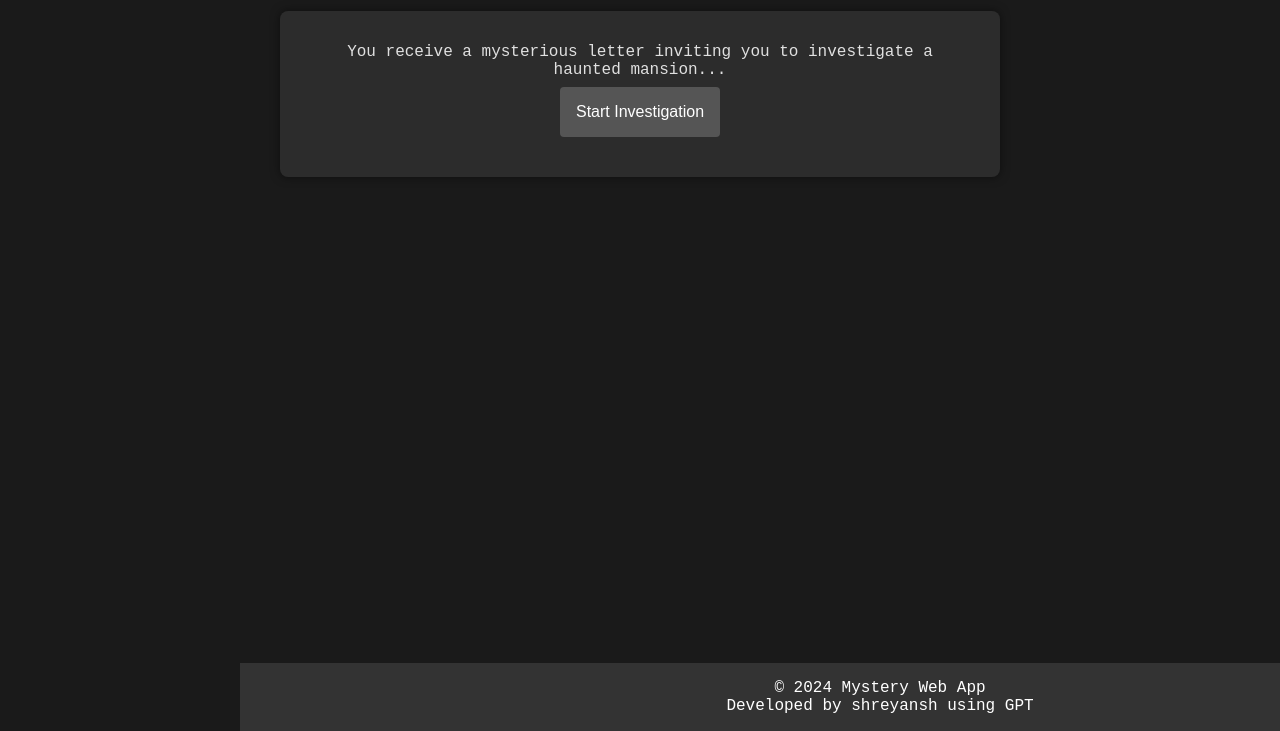
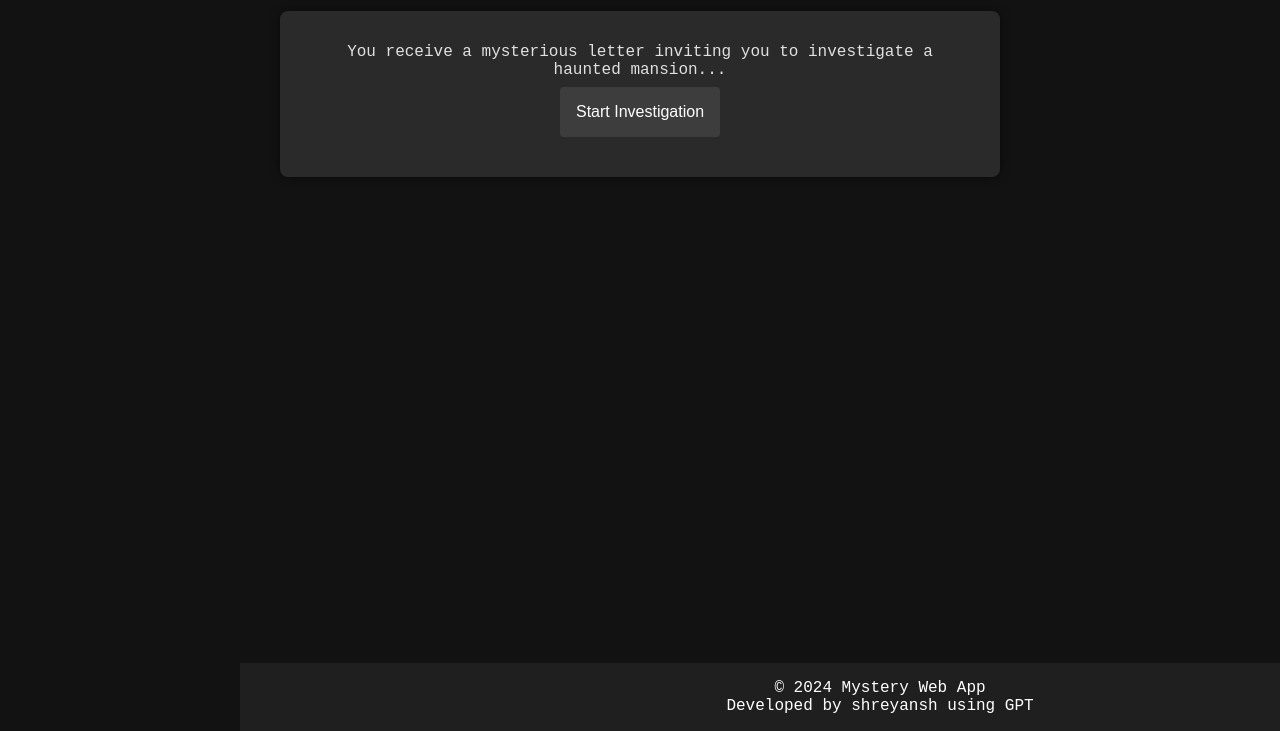
Before and after one commit to shreyansh0727/mystery, a website: page index.html in a window 1280 px wide. Shown: the part 69-800 px from the top of the page. Drawn offline with nearby package versions, Linux system fonts and the light colour scheme.

Commit message:
Update style.css

```diff
--- a/public/style.css
+++ b/public/style.css
@@ -1,14 +1,14 @@
 :root {
     --font-family: 'Courier New', Courier, monospace;
-    --bg-color: #1a1a1a;
+    --bg-color: #121212;
     --text-color: #e0e0e0;
-    --header-bg-color: #333;
-    --header-text-color: #fff;
-    --main-bg-color: #2c2c2c;
-    --button-bg-color: #555;
-    --button-hover-bg-color: #777;
-    --footer-bg-color: #333;
-    --footer-text-color: #fff;
+    --header-bg-color: #1f1f1f;
+    --header-text-color: #ffffff;
+    --main-bg-color: #2a2a2a;
+    --button-bg-color: #3d3d3d;
+    --button-hover-bg-color: #5c5c5c;
+    --footer-bg-color: #1f1f1f;
+    --footer-text-color: #ffffff;
     --border-radius: 8px;
     --box-shadow: 0 0 10px rgba(0, 0, 0, 0.5);
 }
@@ -26,7 +26,7 @@ body {
     display: flex;
     flex-direction: column;
     align-items: center;
-    justify-content: space-between;
+    justify-content: flex-start;
     height: 100vh;
     margin: 0;
 }
@@ -61,6 +61,7 @@ main {
     justify-content: center;
     text-align: center;
     margin: 5em auto;  /* Center main content vertically */
+    flex-grow: 1;  /* Ensures the main content takes available space */
 }
 
 button {
```
